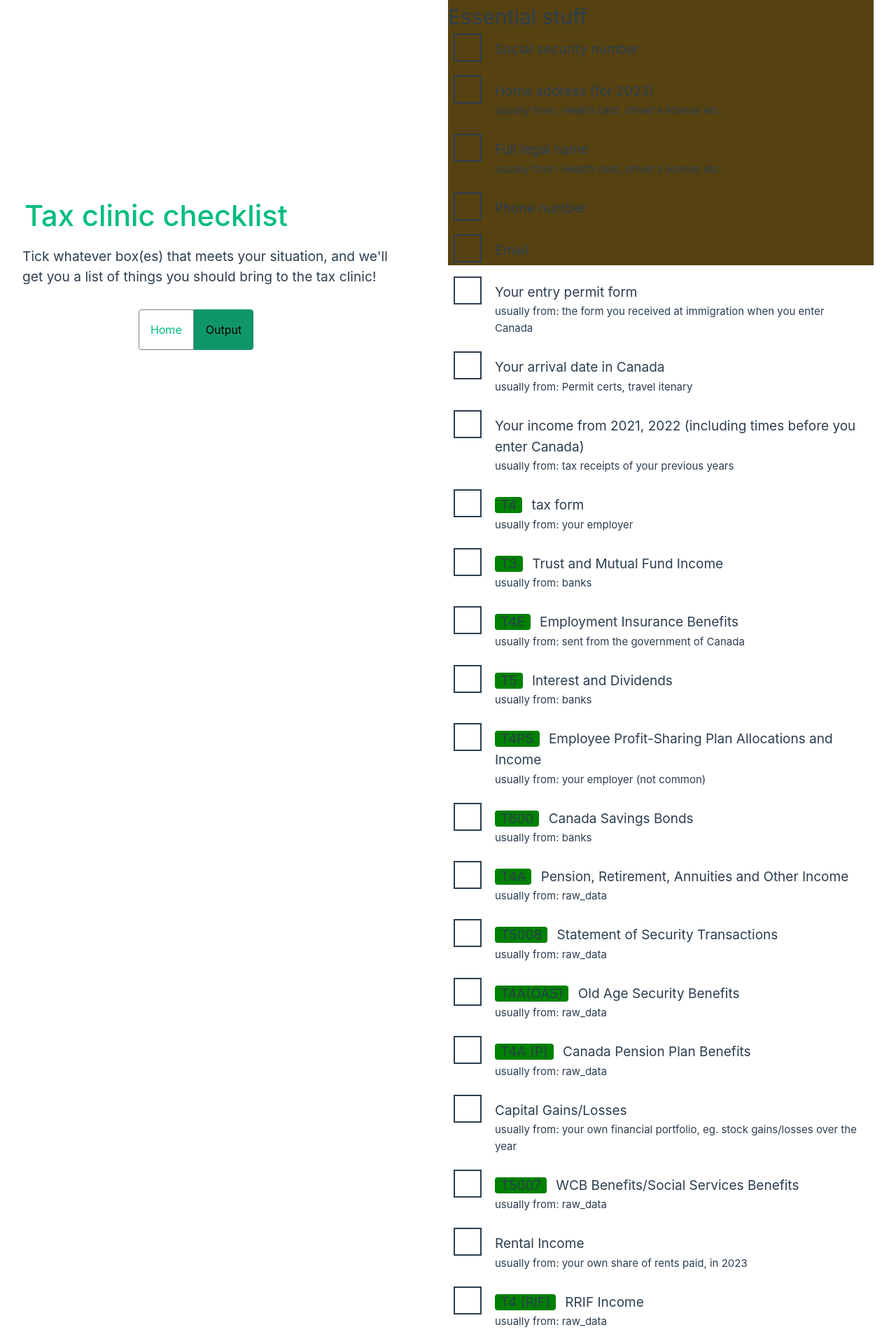
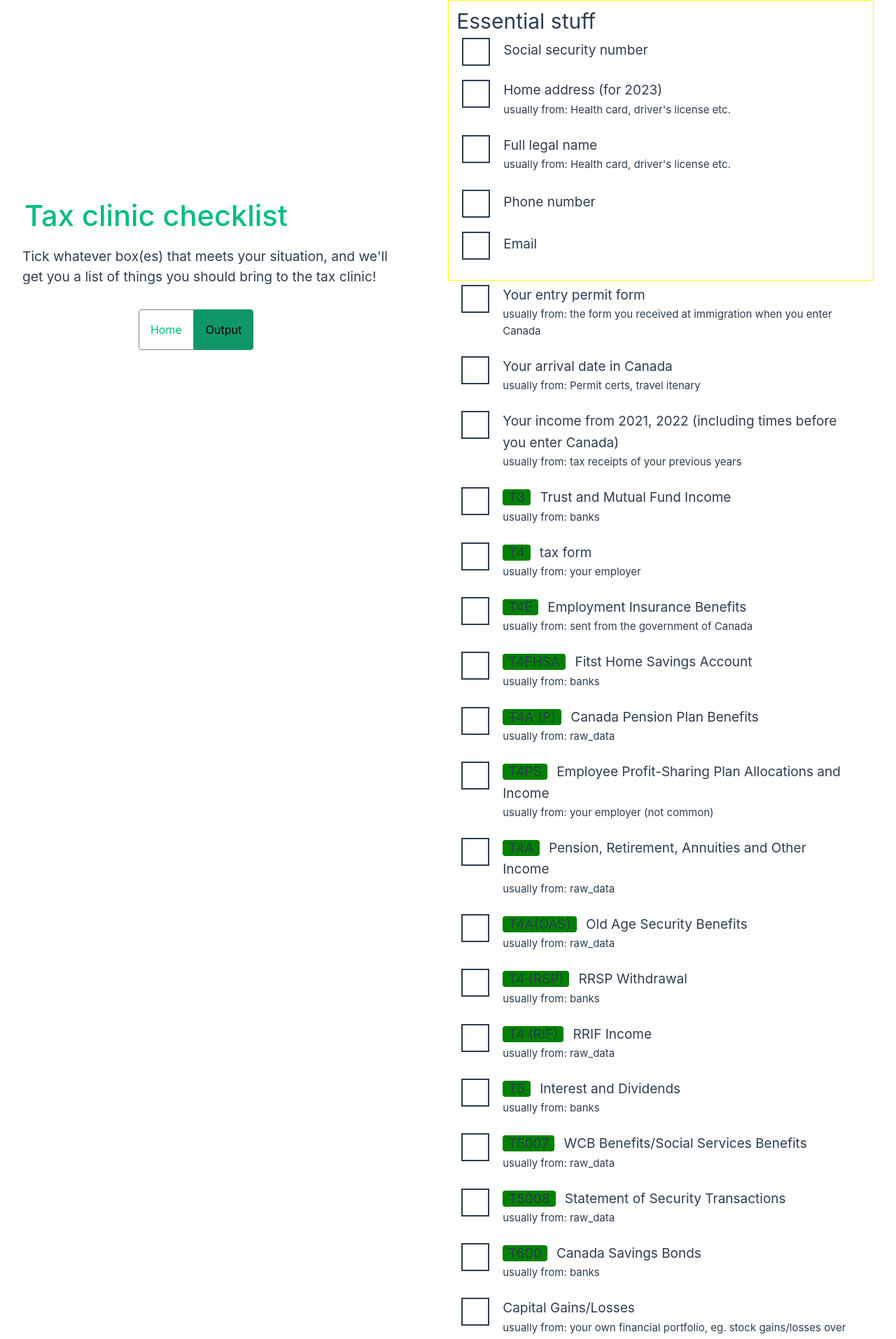
Before and after one commit to thomassth/tax-prep, a Vue app: page /output in a window 1280 px wide. Shown: the top 1913 px of the page at 70% size. Built offline with nearby package versions, Linux system fonts and the light colour scheme.

Commit message:
more categories

```diff
--- a/src/components/ChecklistItem.vue
+++ b/src/components/ChecklistItem.vue
@@ -71,7 +71,7 @@ input {
   display: flex;
   flex-direction: column;
   margin-bottom: 0;
-  padding: 8px 15px 5px;
+  padding: 0px 15px 8px;
 }
 
 label {
--- a/src/components/EssentialItem.vue
+++ b/src/components/EssentialItems.vue
@@ -16,7 +16,7 @@ const filteredItems = computed(() =>
 </script>
 
 <template>
-  <div class="essentials">
+  <fieldset class="essentials">
     <h1>Essential stuff</h1>
     <div class="output">
       <template v-for="item in filteredItems" :key="item.id">
@@ -28,11 +28,11 @@ const filteredItems = computed(() =>
         </ChecklistItem>
       </template>
     </div>
-  </div>
+  </fieldset>
 </template>
 
 <style scoped>
 .essentials {
-  background-color: #564211;
+  border: 1px solid yellow;
 }
 </style>
--- a/src/components/InputPage.vue
+++ b/src/components/InputPage.vue
@@ -4,23 +4,21 @@ import { useInputStore } from '../stores/input.js'
 
 const inputStore = useInputStore()
 
-const items = [
-  { id: 'study', heading: '📚 studied' },
-  { id: 'work', heading: '📊 worked' },
-  { id: 'newcomer', heading: '🇨🇦 first year in Canada' },
-  { id: 'healthcare', heading: '💊 Spent money on healthcare' },
-  { id: 'rent', heading: '🏘 Paid rent' },
-  { id: 'children', heading: '👶 Spent money on children' }
-]
+const items = inputStore.categories
 </script>
 
 <template>
   <form>
     <h1>In 2023, I...</h1>
+    <fieldset>
       <template v-for="item in items" :key="item.id">
         <ChecklistItem
           :id="item.id"
           :onChange="inputStore.checkboxChange"
+          :class="[
+            { nested: item.under },
+            { 'show-subcat': inputStore.selected.includes(item.under) }
+          ]"
           :checked="inputStore.selected.includes(item.id)"
         >
           <template #heading>
@@ -28,5 +26,20 @@ const items = [
           </template>
         </ChecklistItem>
       </template>
+    </fieldset>
   </form>
 </template>
+
+<style scoped>
+fieldset {
+  border: none;
+}
+
+.nested {
+  margin-left: 2em;
+
+  &:not(.show-subcat) {
+    display: none;
+  }
+}
+</style>
--- a/src/components/OutputPage.vue
+++ b/src/components/OutputPage.vue
@@ -4,7 +4,7 @@ import { useOutputStore } from '@/stores/output.js'
 import ChecklistItem from '@/components/ChecklistItem.vue'
 import { computed } from 'vue'
 import BaseBadge from '@/components/BaseBadge.vue'
-import EssentialItem from './EssentialItem.vue'
+import EssentialItems from './EssentialItems.vue'
 
 const inputStore = useInputStore()
 const outputStore = useOutputStore()
@@ -27,14 +27,23 @@ const essentialSet = new Set([
 
 const filteredItems = computed(() => {
   return inputStore.selected.length
-    ? outputStore.outputDb.filter((item) => filteredSet.value.has(item.id) === true)
-    : outputStore.outputDb.filter((item) => essentialSet.has(item.id) !== true)
+    ? outputStore.outputDb.filter((item) => filteredSet.value.has(item.id))
+    : outputStore.outputDb.filter((item) => !essentialSet.has(item.id))
+})
+
+const optionalItems = computed(() => {
+  return inputStore.selected.length
+    ? outputStore.outputDb.filter(
+        (item) => !filteredSet.value.has(item.id) && !essentialSet.has(item.id)
+      )
+    : []
 })
 </script>
 
 <template>
   <div class="output">
-    <EssentialItem />
+    <EssentialItems />
+    <fieldset>
       <template v-for="item in filteredItems" :key="item.id">
         <ChecklistItem :id="item.id">
           <template #heading>
@@ -46,8 +55,36 @@ const filteredItems = computed(() => {
               {{ item.name }}
             </div>
           </template>
-        <template #hints> usually from: {{ item.source }} </template>
+          <template #hints v-if="item.source"> usually from: {{ item.source }} </template>
         </ChecklistItem>
       </template>
+    </fieldset>
+    <fieldset v-if="optionalItems.length">
+      <h1>Optional items</h1>
+      <p>
+        These items are not in the list of things you've selected, but bring them in if you have
+        them.
+      </p>
+      <template v-for="item in optionalItems" :key="item.id">
+        <ChecklistItem :id="item.id">
+          <template #heading>
+            <div class="checkbox-desc">
+              <template v-if="Array.isArray(item.formId)">
+                <BaseBadge v-for="id in item.formId" :key="id">{{ id }} </BaseBadge>
+              </template>
+              <BaseBadge v-else-if="item.formId">{{ item.formId }}</BaseBadge>
+              {{ item.name }}
             </div>
           </template>
+          <template #hints v-if="item.source"> usually from: {{ item.source }} </template>
+        </ChecklistItem>
+      </template>
+    </fieldset>
+  </div>
+</template>
+
+<style scoped>
+fieldset {
+  border: none;
+}
+</style>
--- a/src/data/main_list.json
+++ b/src/data/main_list.json
@@ -2,25 +2,30 @@
   "items": [
     {
       "id": "ssn",
-      "name": "Social security number"
+      "name": "Social security number",
+      "type": "info"
     },
     {
       "id": "address",
       "name": "Home address (for 2023)",
-      "source": "Health card, driver's license etc."
+      "source": "Health card, driver's license etc.",
+      "type": "info"
     },
     {
       "id": "name",
       "name": "Full legal name",
-      "source": "Health card, driver's license etc."
+      "source": "Health card, driver's license etc.",
+      "type": "info"
     },
     {
       "id": "phone",
-      "name": "Phone number"
+      "name": "Phone number",
+      "type": "info"
     },
     {
       "id": "email",
-      "name": "Email"
+      "name": "Email",
+      "type": "info"
     },
     {
       "id": "permit",
@@ -30,12 +35,20 @@
     {
       "id": "arrivalDate",
       "name": "Your arrival date in Canada",
-      "source": "Permit certs, travel itenary"
+      "source": "Permit certs, travel itenary",
+      "type": "info"
     },
     {
       "id": "previous_income",
       "name": "Your income from 2021, 2022 (including times before you enter Canada)",
-      "source": "tax receipts of your previous years"
+      "source": "tax receipts of your previous years",
+      "type": "info"
+    },
+    {
+      "id": "T3",
+      "formId": "T3",
+      "name": "Trust and Mutual Fund Income",
+      "source": "banks"
     },
     {
       "id": "T4",
@@ -44,16 +57,52 @@
       "source": "your employer"
     },
     {
-      "id": "T3",
-      "formId": "T3",
-      "name": "Trust and Mutual Fund Income",
-      "source": "banks"
-    },
-    {
       "id": "T4E",
       "formId": "T4E",
       "name": "Employment Insurance Benefits",
       "source": "sent from the government of Canada"
+    },
+    {
+      "id": "T4FHSA",
+      "formId": "T4FHSA",
+      "name": "Fitst Home Savings Account",
+      "source": "banks"
+    },
+    {
+      "id": "T4A_P",
+      "formId": "T4A (P)",
+      "name": "Canada Pension Plan Benefits",
+      "source": "raw_data"
+    },
+    {
+      "id": "T4PS",
+      "formId": "T4PS",
+      "name": "Employee Profit-Sharing Plan Allocations and Income",
+      "source": "your employer (not common)"
+    },
+    {
+      "id": "T4A",
+      "formId": "T4A",
+      "name": "Pension, Retirement, Annuities and Other Income",
+      "source": "raw_data"
+    },
+    {
+      "id": "T4A_OAS",
+      "formId": "T4A(OAS)",
+      "name": "Old Age Security Benefits",
+      "source": "raw_data"
+    },
+    {
+      "id": "T4_RSP",
+      "formId": "T4 (RSP)",
+      "name": "RRSP Withdrawal",
+      "source": "banks"
+    },
+    {
+      "id": "T4_RIF",
+      "formId": "T4 (RIF)",
+      "name": "RRIF Income",
+      "source": "raw_data"
     },
     {
       "id": "T5",
@@ -62,21 +111,9 @@
       "source": "banks"
     },
     {
-      "id": "T4PS",
-      "formId": "T4PS",
-      "name": "Employee Profit-Sharing Plan Allocations and Income",
-      "source": "your employer (not common)"
-    },
-    {
-      "id": "T600",
-      "formId": "T600",
-      "name": "Canada Savings Bonds",
-      "source": "banks"
-    },
-    {
-      "id": "T4A",
-      "formId": "T4A",
-      "name": "Pension, Retirement, Annuities and Other Income",
+      "id": "T5007",
+      "formId": "T5007",
+      "name": "WCB Benefits/Social Services Benefits",
       "source": "raw_data"
     },
     {
@@ -86,16 +123,10 @@
       "source": "raw_data"
     },
     {
-      "id": "T4A_OAS",
-      "formId": "T4A(OAS)",
-      "name": "Old Age Security Benefits",
-      "source": "raw_data"
-    },
-    {
-      "id": "T4A_P",
-      "formId": "T4A (P)",
-      "name": "Canada Pension Plan Benefits",
-      "source": "raw_data"
+      "id": "T600",
+      "formId": "T600",
+      "name": "Canada Savings Bonds",
+      "source": "banks"
     },
     {
       "id": "capital",
@@ -103,32 +134,18 @@
       "source": "your own financial portfolio, eg. stock gains/losses over the year"
     },
     {
-      "id": "T5007",
-      "formId": "T5007",
-      "name": "WCB Benefits/Social Services Benefits",
-      "source": "raw_data"
-    },
-    {
       "id": "rental",
-      "name": "Rental Income",
+      "name": "Rents paid",
       "source": "your own share of rents paid, in 2023"
     },
     {
-      "id": "T4_RIF",
-      "formId": "T4 (RIF)",
-      "name": "RRIF Income",
-      "source": "raw_data"
+      "id": "rent_earn",
+      "name": "Rental Income"
     },
     {
       "id": "alimony",
       "name": "Alimony Received (if any)",
       "source": "raw_data"
-    },
-    {
-      "id": "T4_RSP",
-      "formId": "T4 (RSP)",
-      "name": "RRSP Withdrawal",
-      "source": "banks"
     },
     {
       "id": "childSupport",
@@ -318,14 +335,14 @@
       "source": "raw_data"
     },
     {
-      "id": "32",
-      "name": "Union and Professional Dues",
-      "source": "your workplace / union"
-    },
-    {
       "id": "home_office",
       "name": "Home Office Expenses as an Employee",
       "source": "raw_data"
+    },
+    {
+      "id": "union",
+      "name": "Union and Professional Dues",
+      "source": "your workplace / union"
     }
   ]
 }
--- a/src/stores/output.ts
+++ b/src/stores/output.ts
@@ -9,9 +9,12 @@ export const useOutputStore = defineStore('output', () => {
     'work',
     new Set(['T4', 'work_expense', 'tradeperson', 'teacher', 'work_condition', 'home_office'])
   )
+  outputGroup.set('work_union', new Set(['union']))
+  outputGroup.set('work_self', new Set(['selfEarn']))
   outputGroup.set('study', new Set(['tuition', 'tuition_dependent', 'student_loans']))
   outputGroup.set('newcomer', new Set(['permit', 'arrivalDate', 'previous_income']))
   outputGroup.set('rent', new Set(['rental']))
+
   // TODO: better solution than this?
   return { outputGroup, outputDb: output.items }
 })
```
Lines whose indentation alone changed are shown as unchanged.
